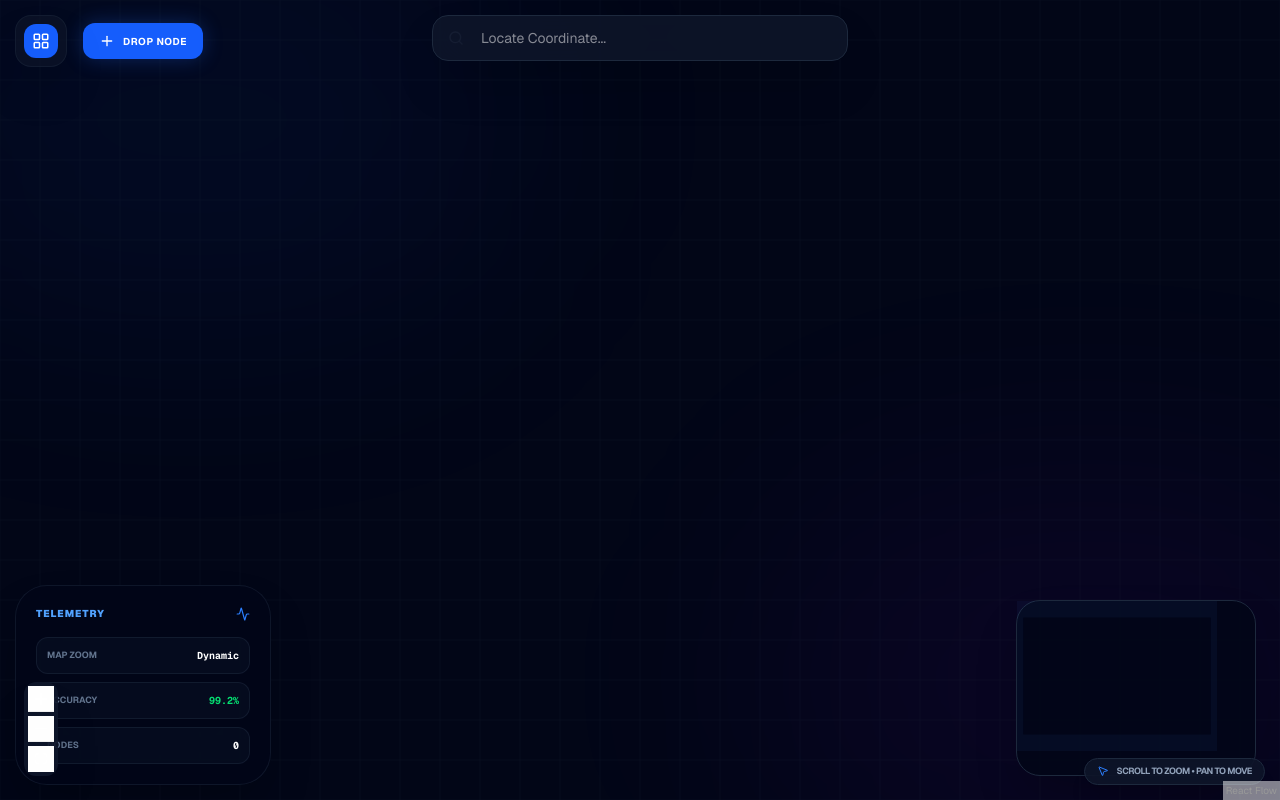
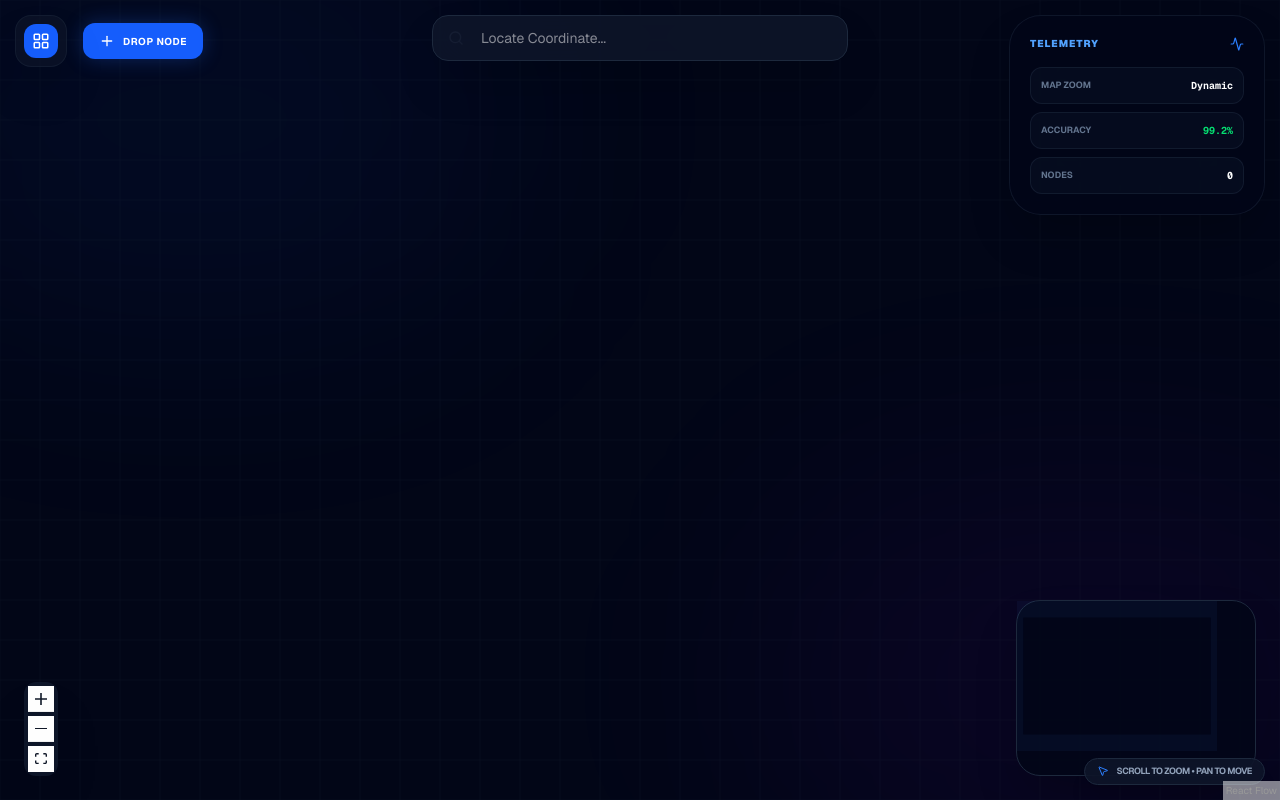
Before and after one commit to csnishant/knowledge-graph, a Next.js app: page / in a window 1280 px wide. Built offline with nearby package versions, Linux system fonts and the light colour scheme.

Commit message:
enhance ui

```diff
--- a/components/GraphCanvas.tsx
+++ b/components/GraphCanvas.tsx
@@ -149,7 +149,7 @@ export default function GraphCanvas() {
 
         {/* STATS: Adaptive Position */}
         {!selectedNode && (
-          <Panel position="bottom-left" className="m-6 hidden lg:block">
+          <Panel position="top-right" className="m-6 hidden lg:block">
             <div className="w-64 bg-slate-950/80 backdrop-blur-2xl border border-slate-800/50 p-5 rounded-[2rem] shadow-2xl space-y-4">
               <div className="flex items-center justify-between">
                 <span className="text-[10px] font-black text-blue-400 tracking-widest uppercase">
@@ -173,7 +173,7 @@ export default function GraphCanvas() {
         {/* ZOOM CONTROLS: Modern Floating Style */}
         <Controls
           showInteractive={false}
-          className="!bg-slate-900/90 !border-slate-800 !shadow-2xl !rounded-xl !p-1 !flex !flex-col !gap-1 !m-4 sm:!m-6"
+          className=" text-gray-900 !bg-slate-900/90 !border-slate-800 !shadow-2xl !rounded-xl !p-1 !flex !flex-col !gap-1 !m-4 sm:!m-6"
         />
 
         {/* INTERACTION BADGE (Google Maps style bottom right info) */}
```
